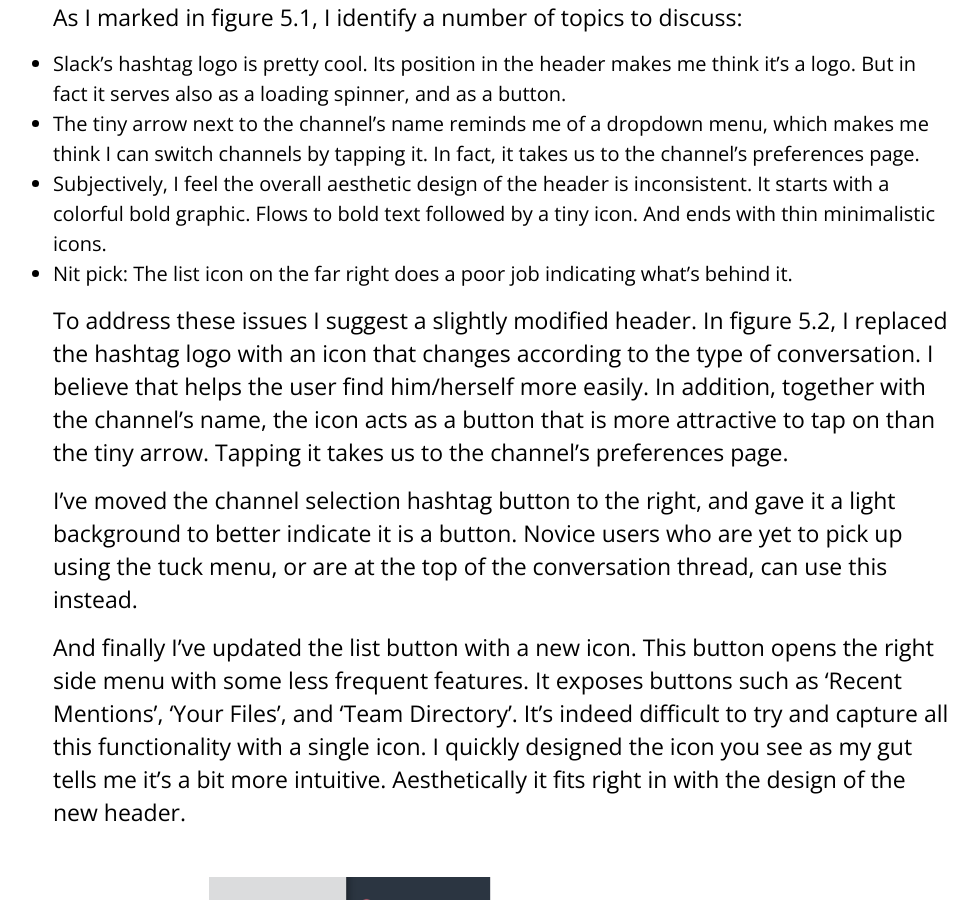
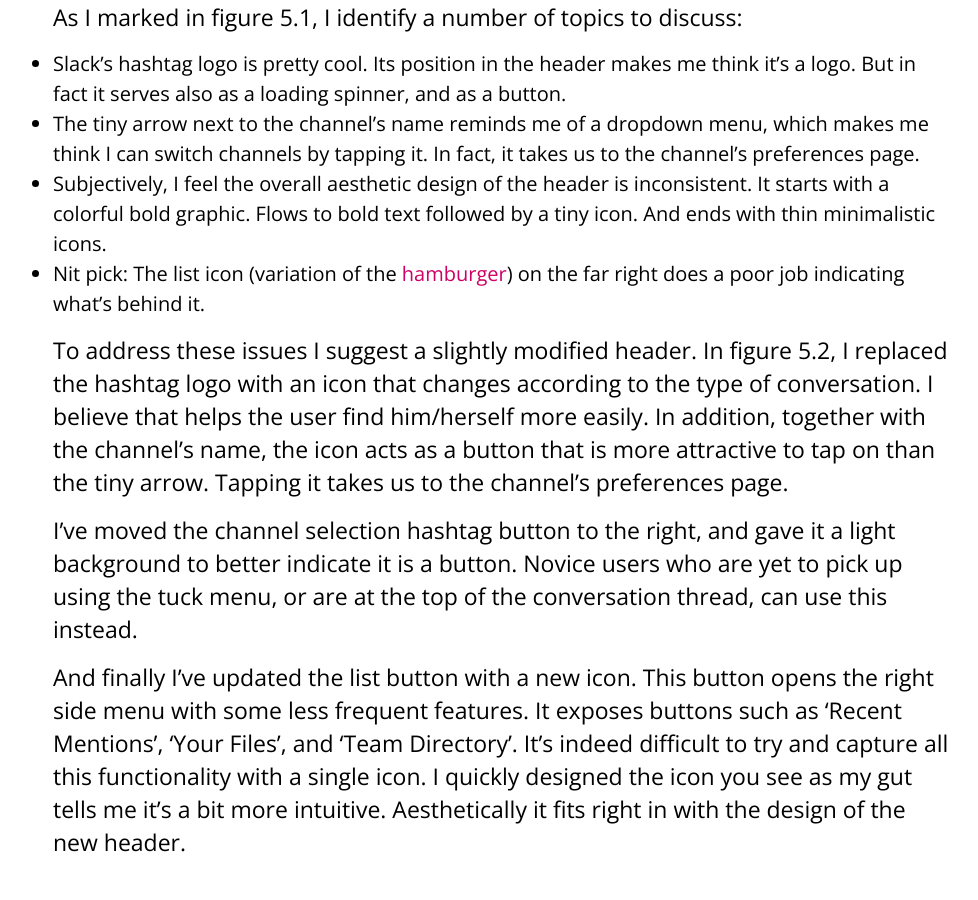
Before and after one commit to eithanshavit/eithanshavit.github.io, a Jekyll site: the page built from _posts/2015-04-21-Improving_Slack_UX.md, in a window 1280 px wide and 900 px high, scrolled down 4880 px. Shown: the whole window, without its empty margins (127-1105 px from the left). Built offline with Jekyll 4.4.1, drawn with Linux system fonts in a browser that asks for light colours.

Commit message:
Linking the hamburger

```diff
--- a/_posts/2015-04-21-Improving_Slack_UX.md
+++ b/_posts/2015-04-21-Improving_Slack_UX.md
@@ -125,7 +125,7 @@ As I marked in figure 5.1, I identify a number of topics to discuss:
 * Slack's hashtag logo is pretty cool. Its position in the header makes me think it's a logo. But in fact it serves also as a loading spinner, and as a button.
 * The tiny arrow next to the channel's name reminds me of a dropdown menu, which makes me think I can switch channels by tapping it. In fact, it takes us to the channel's preferences page.
 * Subjectively, I feel the overall aesthetic design of the header is inconsistent. It starts with a colorful bold graphic. Flows to bold text followed by a tiny icon. And ends with thin minimalistic icons.
-* Nit pick: The list icon on the far right does a poor job indicating what's behind it.
+* Nit pick: The list icon (variation of the [hamburger](http://blog.placeit.net/history-of-the-hamburger-icon/)) on the far right does a poor job indicating what's behind it.
 
 To address these issues I suggest a slightly modified header. In figure 5.2, I replaced the hashtag logo with an icon that changes according to the type of conversation. I believe that helps the user find him/herself more easily. In addition, together with the channel's name, the icon acts as a button that is more attractive to tap on than the tiny arrow. Tapping it takes us to the channel's preferences page.
 
```
